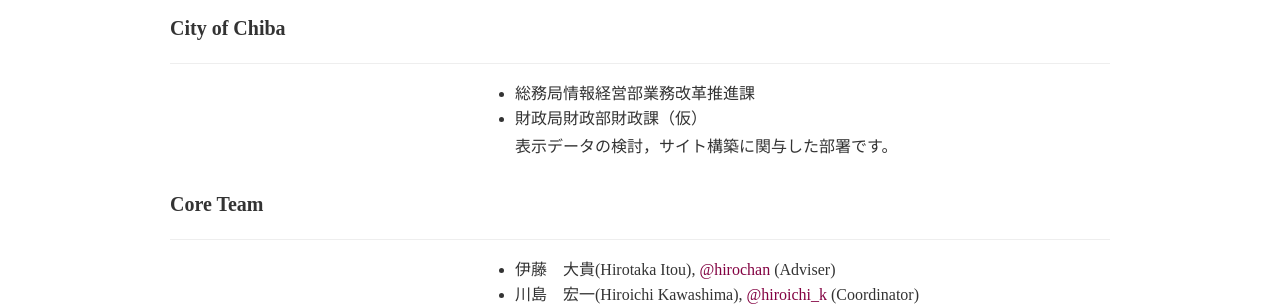
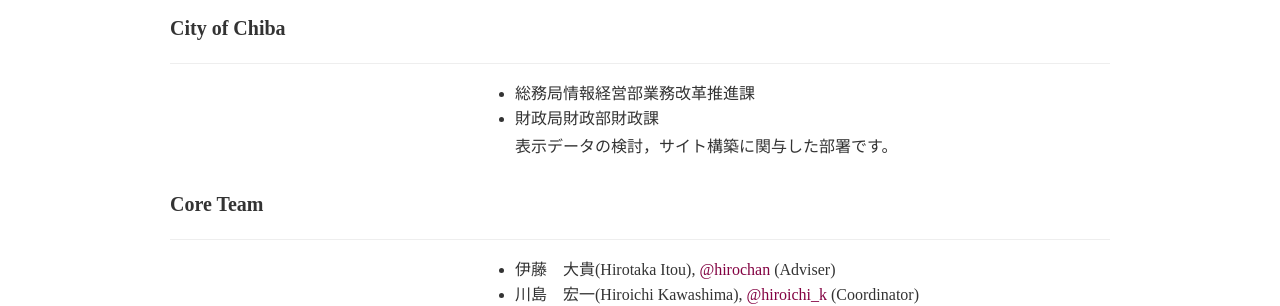
Before and after one commit to OpenChiba2/OpenChiba2.github.io, a Jekyll site: the page built from team.html, in a window 1280 px wide. Shown: the part 179-485 px from the top of the page. Built offline with Jekyll 4.4.1, drawn with Linux system fonts in a browser that asks for light colours; nearby versions of some CDN libraries.

Commit message:
Update team.html

```diff
--- a/team.html
+++ b/team.html
@@ -17,7 +17,7 @@ title: Team
 
 <ul>
 <li>総務局情報経営部業務改革推進課 </li>
-<li>財政局財政部財政課（仮）</li>
+<li>財政局財政部財政課</li>
 表示データの検討，サイト構築に関与した部署です。
 </ul>
 
```
